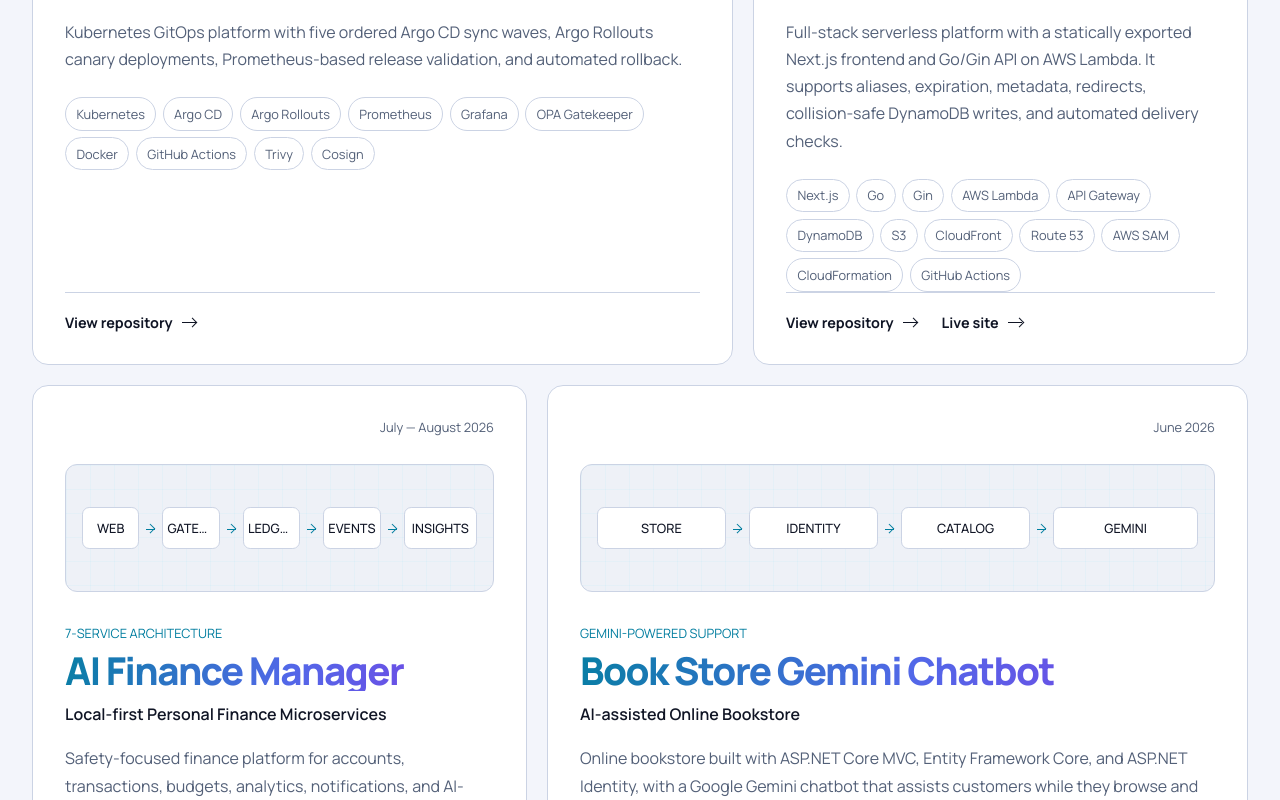
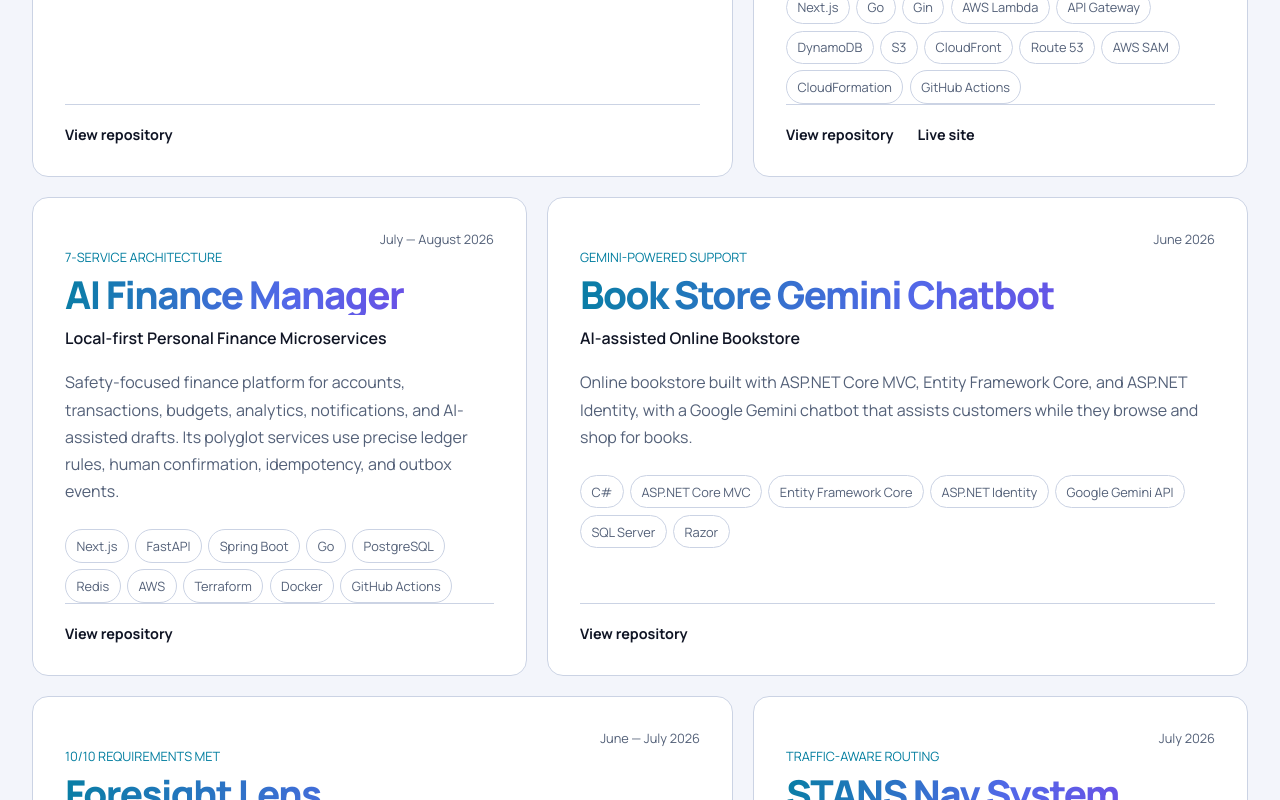
Before and after one commit to TrieuNguyenPhu/portfolio, a Next.js app: page /projects in a window 1280 px wide. Shown: the part 880-1680 px from the top of the page. Built offline with nearby package versions, Linux system fonts and the light colour scheme.

Commit message:
Remove project diagrams and link arrows

```diff
--- a/app/blog/page.tsx
+++ b/app/blog/page.tsx
@@ -42,7 +42,7 @@
               <ul className="tags" aria-label="Chủ đề">
                 {post.tags.map((tag) => <li key={tag}>{tag}</li>)}
               </ul>
-              <Link className="blog-read-more" href={`/blog/${post.slug}`}><LocalizedText value={copy.readMore} /> <span className="link-arrow" aria-hidden="true" /></Link>
+              <Link className="blog-read-more" href={`/blog/${post.slug}`}><LocalizedText value={copy.readMore} /></Link>
             </div>
           </article>
         ))}
--- a/app/globals.css
+++ b/app/globals.css
@@ -575,42 +575,6 @@
 }
 
 .contact-links a:hover { border-color: var(--cyan); color: var(--cyan); }
-.contact-links a .link-arrow,
-.project-footer a .link-arrow,
-.blog-read-more .link-arrow {
-  display: inline-block;
-  flex: 0 0 0.9rem;
-  height: 0.7rem;
-  position: relative;
-  width: 0.9rem;
-}
-
-.contact-links a .link-arrow::before,
-.project-footer a .link-arrow::before,
-.blog-read-more .link-arrow::before {
-  background: currentColor;
-  content: "";
-  height: 1px;
-  left: 0;
-  position: absolute;
-  top: calc(50% - 0.5px);
-  width: 0.86rem;
-}
-
-.contact-links a .link-arrow::after,
-.project-footer a .link-arrow::after,
-.blog-read-more .link-arrow::after {
-  border-right: 1px solid currentColor;
-  border-top: 1px solid currentColor;
-  content: "";
-  height: 0.36rem;
-  position: absolute;
-  right: 0.02rem;
-  top: 0.17rem;
-  transform: rotate(45deg);
-  width: 0.36rem;
-}
-
 .contact-socials { display: flex; gap: 0.75rem; margin-top: 1.5rem; }
 .contact-socials a:hover { border-color: var(--cyan); color: var(--cyan); transform: translateY(-2px); }
 .footer-content,
@@ -698,43 +662,6 @@
 
 .project:hover { border-color: var(--project-accent); transform: translateY(-3px); }
 .project > header { color: var(--muted); display: flex; font-size: var(--type-meta); justify-content: flex-end; }
-
-.project-visual {
-  align-items: center;
-  background-color: var(--dark);
-  background-image:
-    linear-gradient(rgb(85 220 255 / 6%) 1px, transparent 1px),
-    linear-gradient(90deg, rgb(85 220 255 / 6%) 1px, transparent 1px);
-  background-size: 1.5rem 1.5rem;
-  border: 1px solid var(--line);
-  border-radius: 0.75rem;
-  display: flex;
-  gap: 0.45rem;
-  margin-block: 1.75rem 2rem;
-  min-height: 8rem;
-  overflow: hidden;
-  padding: 1rem;
-}
-
-.project-visual > span { align-items: center; display: flex; flex: 1; gap: 0.45rem; min-width: 0; }
-
-.project-visual b {
-  background: var(--surface);
-  border: 1px solid var(--line);
-  border-radius: 0.45rem;
-  color: var(--text);
-  flex: 1;
-  font-size: clamp(0.7rem, 1vw, 0.8rem);
-  font-weight: 500;
-  overflow: hidden;
-  padding: 0.7rem 0.25rem;
-  text-align: center;
-  text-overflow: ellipsis;
-}
-
-.project-visual i { flex: 0 0 0.55rem; height: 0.55rem; position: relative; }
-.project-visual i::before { border-right: 1px solid var(--project-accent); border-top: 1px solid var(--project-accent); content: ""; height: 0.35rem; position: absolute; right: 0.08rem; top: 0.1rem; transform: rotate(45deg); width: 0.35rem; }
-.project-visual i::after { background: var(--project-accent); content: ""; height: 1px; left: 0; position: absolute; top: 0.36rem; width: 0.55rem; }
 
 .project-metric { color: var(--project-accent); font-size: var(--type-meta); text-transform: uppercase; }
 .project h2 { font-size: clamp(1.9rem, 3vw, 3.1rem); font-weight: 750; letter-spacing: -0.04em; line-height: 1.04; margin-top: 0.6rem; }
@@ -829,8 +756,6 @@
 
 @media (max-width: 29rem) {
   .theme-toggle { display: none; }
-  .project-visual { padding-inline: 0.6rem; }
-  .project-visual b { font-size: 0.7rem; }
   .contact-links a { font-size: var(--type-meta); overflow-wrap: anywhere; white-space: normal; }
 }
 
--- a/app/projects/page.tsx
+++ b/app/projects/page.tsx
@@ -33,11 +33,6 @@
           {projects.map((project) => (
             <article className="project" key={project.slug}>
               <header><span>{project.date[language]}</span></header>
-              <div className="project-visual" aria-label={`${project.title} architecture flow`}>
-                {project.visual.map((step, index) => (
-                  <span key={step}><b>{step}</b>{index < project.visual.length - 1 ? <i aria-hidden="true" /> : null}</span>
-                ))}
-              </div>
               <div className="project-body">
                 <p className="project-metric">{project.metric[language]}</p>
                 <h2>{project.title}</h2>
@@ -48,8 +43,8 @@
                 {project.stack.map((item) => <li key={item}>{item}</li>)}
               </ul>
               <footer className="project-footer">
-                <a href={project.href} target="_blank" rel="noreferrer">{t.repository} <span className="link-arrow" aria-hidden="true" /></a>
-                {project.live ? <a href={project.live} target="_blank" rel="noreferrer">{t.live} <span className="link-arrow" aria-hidden="true" /></a> : null}
+                <a href={project.href} target="_blank" rel="noreferrer">{t.repository}</a>
+                {project.live ? <a href={project.live} target="_blank" rel="noreferrer">{t.live}</a> : null}
               </footer>
             </article>
           ))}
--- a/app/projects/projects.ts
+++ b/app/projects/projects.ts
@@ -9,7 +9,6 @@
   stack: string[];
   href: string;
   live?: string;
-  visual: string[];
   metric: Localized;
 };
 
@@ -26,7 +25,6 @@
     ),
     stack: ["Kubernetes", "Argo CD", "Argo Rollouts", "Prometheus", "Grafana", "OPA Gatekeeper", "Docker", "GitHub Actions", "Trivy", "Cosign"],
     href: "https://github.com/TrieuNguyenPhu/SecKube",
-    visual: ["SOURCE", "BUILD", "SIGN", "SYNC", "VERIFY"],
     metric: text("5 sync waves", "5 nhịp đồng bộ"),
   },
   {
@@ -41,7 +39,6 @@
     stack: ["Next.js", "Go", "Gin", "AWS Lambda", "API Gateway", "DynamoDB", "S3", "CloudFront", "Route 53", "AWS SAM", "CloudFormation", "GitHub Actions"],
     href: "https://github.com/TrieuNguyenPhu/shorten-link",
     live: "https://npt-shortenlink.dev",
-    visual: ["EDGE", "API", "LAMBDA", "DATA"],
     metric: text("Serverless stack", "Kiến trúc serverless"),
   },
   {
@@ -55,7 +52,6 @@
     ),
     stack: ["Next.js", "FastAPI", "Spring Boot", "Go", "PostgreSQL", "Redis", "AWS", "Terraform", "Docker", "GitHub Actions"],
     href: "https://github.com/TrieuNguyenPhu/ai-finance-manager",
-    visual: ["WEB", "GATEWAY", "LEDGER", "EVENTS", "INSIGHTS"],
     metric: text("7-service architecture", "Kiến trúc 7 dịch vụ"),
   },
   {
@@ -69,7 +65,6 @@
     ),
     stack: ["C#", "ASP.NET Core MVC", "Entity Framework Core", "ASP.NET Identity", "Google Gemini API", "SQL Server", "Razor"],
     href: "https://github.com/TrieuNguyenPhu/Book-Store-Gemini-Chatbot",
-    visual: ["STORE", "IDENTITY", "CATALOG", "GEMINI"],
     metric: text("Gemini-powered support", "Hỗ trợ bằng Gemini"),
   },
   {
@@ -83,7 +78,6 @@
     ),
     stack: ["AWS", "Terraform", "Kinesis", "ECS Fargate", "Timestream", "Lambda", "k6", "Docker", "GitHub Actions", "Python", "Node.js"],
     href: "https://github.com/TrieuNguyenPhu/Foresight-Lens",
-    visual: ["SERVICES", "KINESIS", "TIMESTREAM", "AI", "ALERTS"],
     metric: text("10/10 requirements met", "Đạt 10/10 yêu cầu"),
   },
   {
@@ -97,7 +91,6 @@
     ),
     stack: ["React", "TypeScript", "Vite", "Graph Algorithms", "Docker", "Nginx", "GitHub Actions", "GHCR", "Let's Encrypt"],
     href: "https://github.com/TrieuNguyenPhu/STANS-Nav-System",
-    visual: ["MAP", "GRAPH", "ROUTE", "DOCKER", "DEPLOY"],
     metric: text("Traffic-aware routing", "Định tuyến theo giao thông"),
   },
 ] satisfies Project[];
--- a/app/site-footer.tsx
+++ b/app/site-footer.tsx
@@ -31,7 +31,7 @@
         <div className="footer-actions">
           <div className="contact-links">
             <a href="mailto:nguyentrieu080604@gmail.com">
-              nguyentrieu080604@gmail.com <span className="link-arrow" aria-hidden="true" />
+              nguyentrieu080604@gmail.com
             </a>
           </div>
           <nav className="contact-socials" aria-label="Social links">
```
